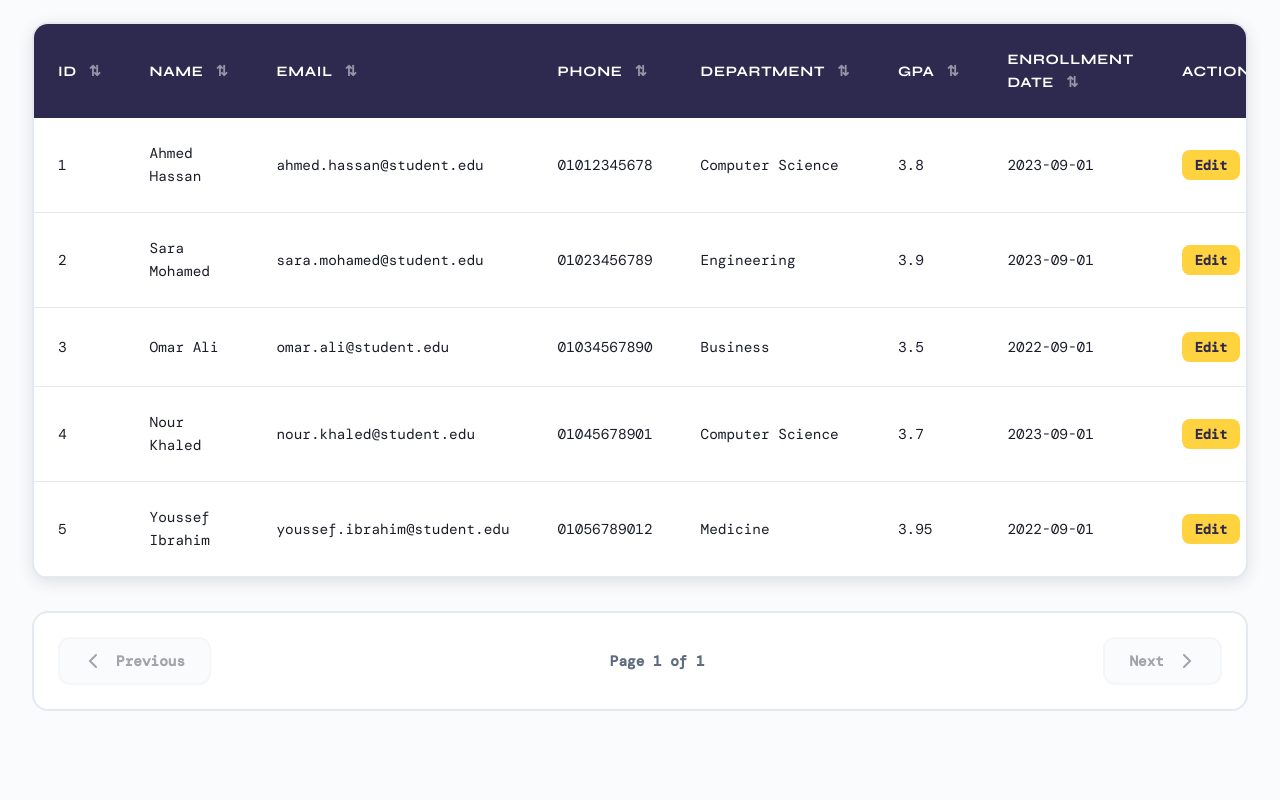
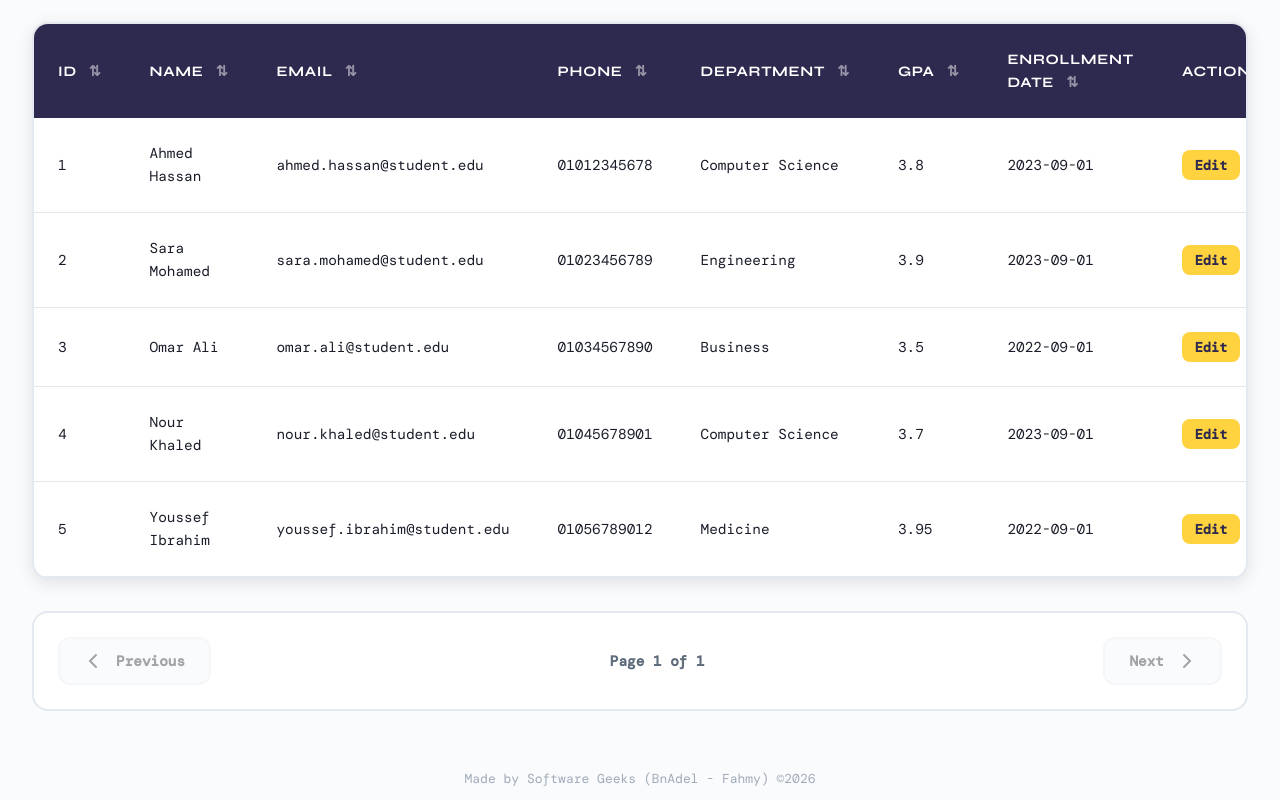
Before and after one commit to Mohamed-Adel23/ITI-Student-Affairs-System, a website with bundled scripts: page students-affairs-system/index.html in a window 1280 px wide. Shown: the part 463-1263 px from the top of the page. Before the commit the page ends 1222 px from the top, so only its background shows below. Built offline with nearby package versions, Linux system fonts and the light colour scheme; data requests are answered from the project's data file; a web font is replaced by a local one.

Commit message:
Add Footer to the Project

```diff
--- a/students-affairs-system/css/style.css
+++ b/students-affairs-system/css/style.css
@@ -1109,3 +1109,14 @@ body {
         grid-template-columns: 1fr;
     }
 }
+
+footer {
+    display: flex;
+    justify-content: center;
+    margin: 10px 0;
+}
+.footer {
+    text-align: center;
+    font-size: small;
+    color: #A0AAB8;
+}
--- a/students-affairs-system/index.html
+++ b/students-affairs-system/index.html
@@ -165,6 +165,12 @@
         </div>
     </div>
 
+    <footer>
+        <p class="footer">
+            Made by Software Geeks (BnAdel - Fahmy) &copy;2026
+        </p>
+    </footer>
+
     <script type="module" src="js/app.js"></script>
 </body>
 </html>
```
